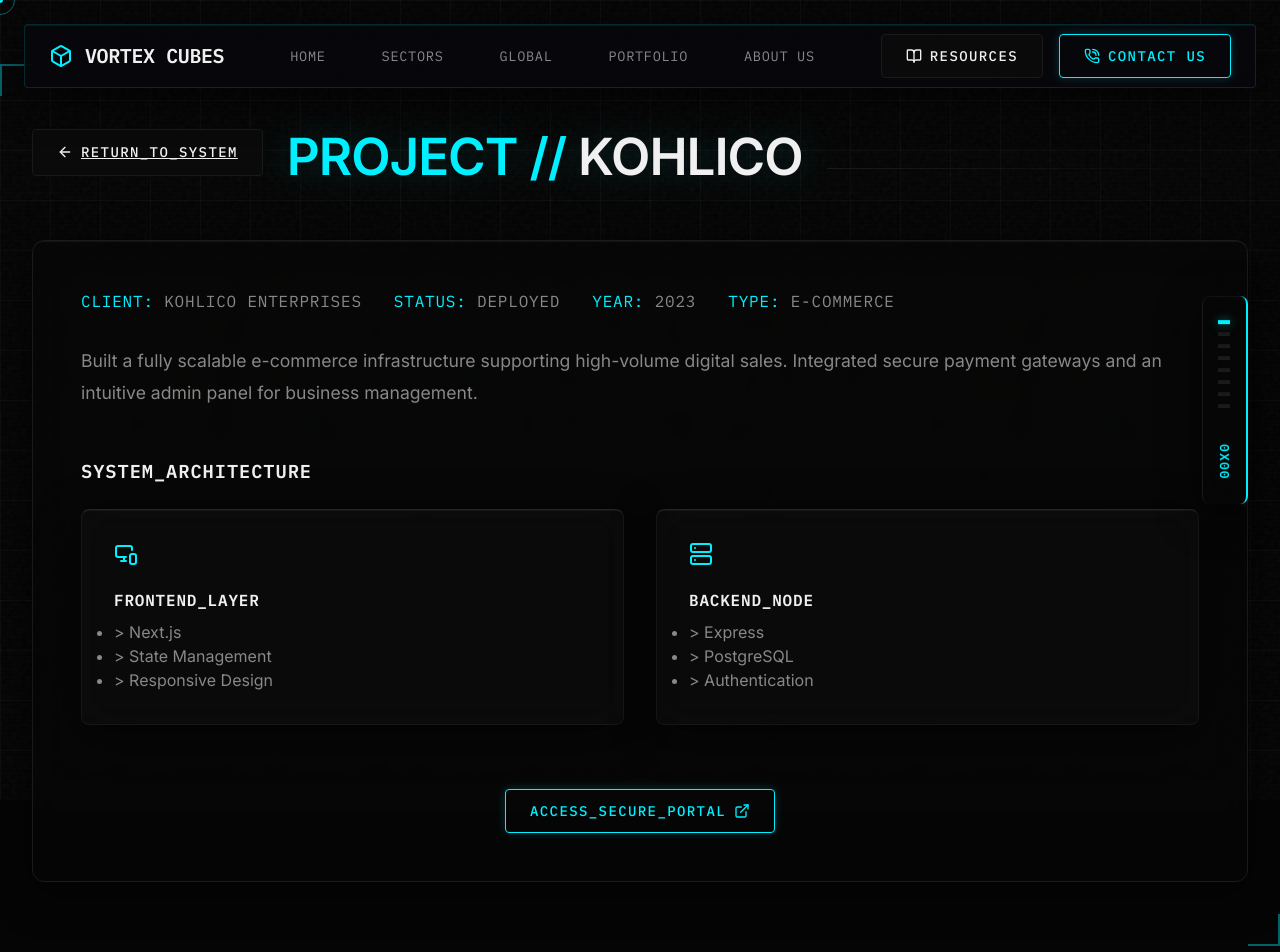
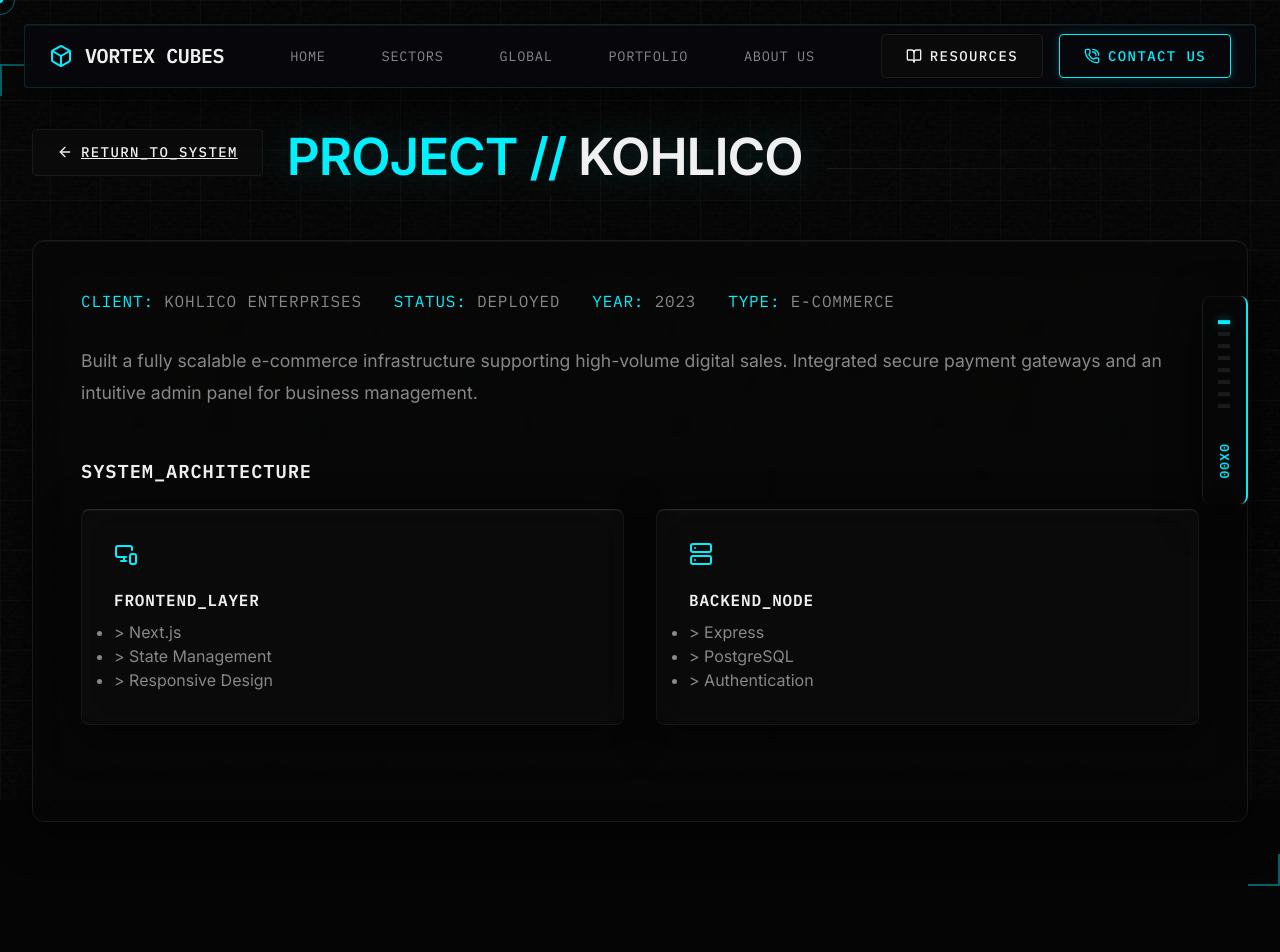
Before and after one commit to teamgrowthware/vortex-cubes-website, a React (Vite) app: page /portfolio/kohlico in a window 1280 px wide. Shown: the top 952 px of the page. Built offline with nearby package versions, Linux system fonts and the light colour scheme.

Commit message:
style: removed 'Access Secure Portal' button from case study page

```diff
--- a/src/pages/CaseStudy.jsx
+++ b/src/pages/CaseStudy.jsx
@@ -84,13 +84,7 @@ const CaseStudy = () => {
             </div>
           </div>
 
-          <div style={{ display: 'flex', justifyContent: 'center', marginTop: '4rem' }}>
-            {/* The Visit_Live_Deployment button is conditionally rendered here if link isn't "#", though currently all are "#".
-               Just leaving it as a mockup standard. */}
-            <button className="btn btn-primary mono" style={{ display: 'inline-flex', alignItems: 'center', gap: '0.5rem' }}>
-              ACCESS_SECURE_PORTAL <ExternalLink size={16} />
-            </button>
-          </div>
+          {/* The ACCESS_SECURE_PORTAL button has been removed by user request */}
         </div>
       </main>
     </PageTransition>
```
